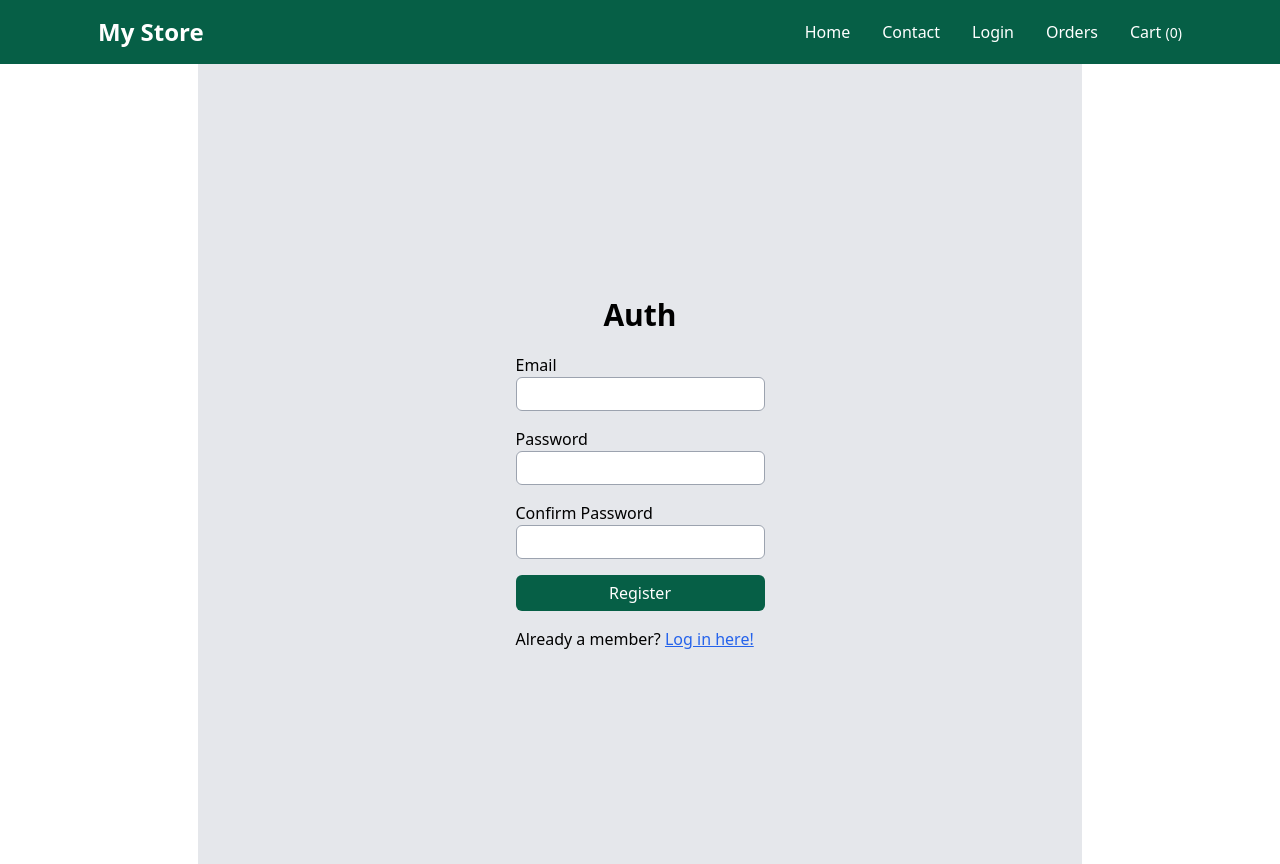
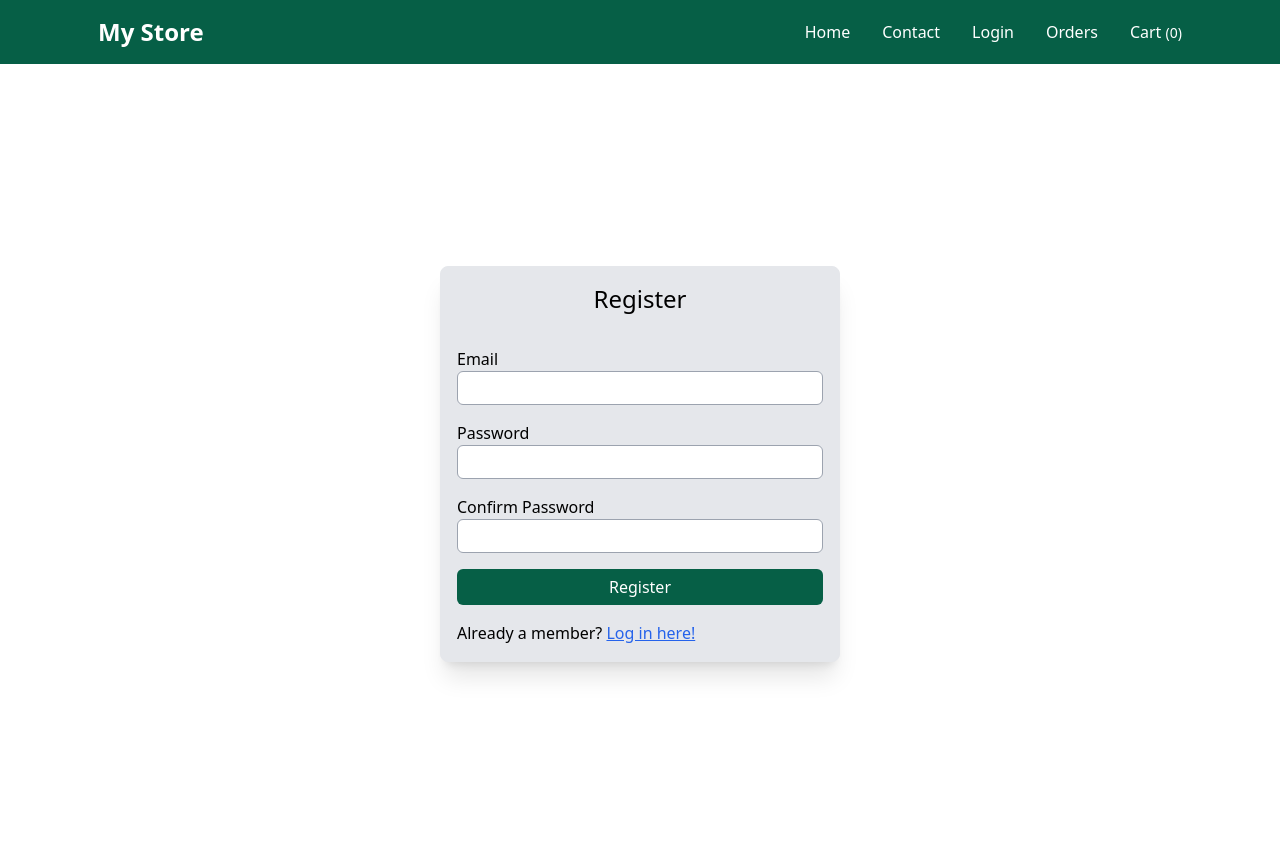
Before and after one commit to sebastianswahn/Webbshop, a React (Vite) app in the folder webbshop/: page /auth/register in a window 1280 px wide. Built offline with nearby package versions, Linux system fonts and the light colour scheme; no server answers.

Commit message:
adjusted styling

```diff
--- a/webbshop/src/components/Card.jsx
+++ b/webbshop/src/components/Card.jsx
@@ -1,6 +1,6 @@
 export const Card = ({ children }) => {
   return (
-    <div className="border p-4 shadow-xl rounded-lg w-[400px] bg-white">
+    <div className="border p-4 shadow-xl rounded-lg w-[400px] bg-gray-200">
       {children}
     </div>
   );
--- a/webbshop/src/components/LoginForm.jsx
+++ b/webbshop/src/components/LoginForm.jsx
@@ -7,7 +7,7 @@ export const LoginForm = () => {
   const { login, token } = useAuth();
   const [error, setError] = useState("");
   const [success, setSuccess] = useState("");
-  // const navigate = useNavigate()
+  const navigate = useNavigate();
 
   const form = useFormik({
     initialValues: {
@@ -24,7 +24,7 @@ export const LoginForm = () => {
       }
       if (success) {
         setSuccess(success);
-        window.location.href = "/cart";
+        navigate("/cart");
       }
     },
   });
@@ -67,7 +67,7 @@ export const LoginForm = () => {
       )}
       <button
         type="submit"
-        className="bg-emerald-800 w-full py-1.5 rounded-md text-white hover:bg-purple-900 transition-colors"
+        className="bg-emerald-800 w-full py-1.5 rounded-md text-white hover:bg-emerald-600 transition-colors"
       >
         Login
       </button>
--- a/webbshop/src/pages/Auth/AuthLayout.jsx
+++ b/webbshop/src/pages/Auth/AuthLayout.jsx
@@ -13,8 +13,8 @@ function AuthLayout() {
   }, [token]);
  */
   return (
-    <div className="h-screen flex items-center justify-center flex-col bg-gray-200">
-      <p className="text-3xl font-bold text-center my-5">Auth</p>
+    <div className="h-screen flex items-center justify-center flex-col bg-white">
+      <p className="text-3xl font-bold text-center my-5 hidden">Auth</p>
       <Outlet />
     </div>
   );
--- a/webbshop/src/pages/Auth/Login.jsx
+++ b/webbshop/src/pages/Auth/Login.jsx
@@ -5,6 +5,7 @@ import { LoginForm } from "../../components/LoginForm";
 function Login() {
   return (
     <div>
+      <h1 className="text-center pb-8 text-2xl">Login</h1>
       <Card>
         <LoginForm />
         <p className="mt-3">
--- a/webbshop/src/pages/Auth/Register.jsx
+++ b/webbshop/src/pages/Auth/Register.jsx
@@ -2,11 +2,13 @@ import { useFormik } from "formik";
 import { useAuth } from "../../contexts/AuthContext";
 import { useState } from "react";
 import { Link } from "react-router-dom";
+import { useNavigate } from "react-router-dom";
 
 export const RegisterForm = () => {
   const { register } = useAuth();
   const [error, setError] = useState("");
   const [success, setSuccess] = useState("");
+  const navigate = useNavigate();
 
   const form = useFormik({
     initialValues: {
@@ -30,13 +32,17 @@ export const RegisterForm = () => {
       }
       if (success) {
         setSuccess(success);
-        window.location.href = "/cart";
+        navigate("/cart");
       }
     },
   });
 
   return (
-    <form onSubmit={form.handleSubmit}>
+    <form
+      onSubmit={form.handleSubmit}
+      className="border p-4 shadow-xl rounded-lg w-[400px] bg-gray-200"
+    >
+      <h1 className="text-center pb-8 text-2xl">Register</h1>
       <div className="mb-4">
         <label htmlFor="email" className="block">
           Email
@@ -88,7 +94,7 @@ export const RegisterForm = () => {
       )}
       <button
         type="submit"
-        className="bg-emerald-800 w-full mb-4 py-1.5 rounded-md text-white hover:bg-purple-900 transition-colors"
+        className="bg-emerald-800 w-full mb-4 py-1.5 rounded-md text-white hover:bg-emerald-600 transition-colors"
       >
         Register
       </button>
--- a/webbshop/src/pages/Contact.jsx
+++ b/webbshop/src/pages/Contact.jsx
@@ -95,7 +95,7 @@ function Contact() {
 
         <div className="flex items-center justify-between">
           <button
-            className="bg-blue-500 hover:bg-blue-700 text-white font-bold py-2 px-4 rounded focus:outline-none focus:shadow-outline"
+            className="bg-emerald-800 w-full mb-4 py-1.5 rounded-md text-white hover:bg-emerald-600 transition-colors"
             type="submit"
           >
             Send
--- a/webbshop/src/pages/Home.jsx
+++ b/webbshop/src/pages/Home.jsx
@@ -31,17 +31,17 @@ const Home = () => {
               className="w-full h-40 object-cover mb-2"
             />
             <h2 className="text-xl font-bold mb-2">{product.name}</h2>
-            <p className="text-gray-700 mb-2">
+            <p className="text-gray-700 mb-4">
               {truncateDescription(product.description, 40)}
             </p>
 
             <Link
-              className="bg-blue-500 text-white p-2 mt-2 rounded"
+              className="bg-emerald-700 w-full mb-4 py-1.5 px-1.5 rounded-md text-white hover:bg-emerald-600 transition-colors"
               to={`/product/${product._id}`}
             >
               Read more
             </Link>
-            <p className="text-green-600 font-bold">${product.price}</p>
+            <p className="text-green-600 font-bold mt-4">${product.price}</p>
             {/* Add other product details */}
           </div>
         ))}
```
